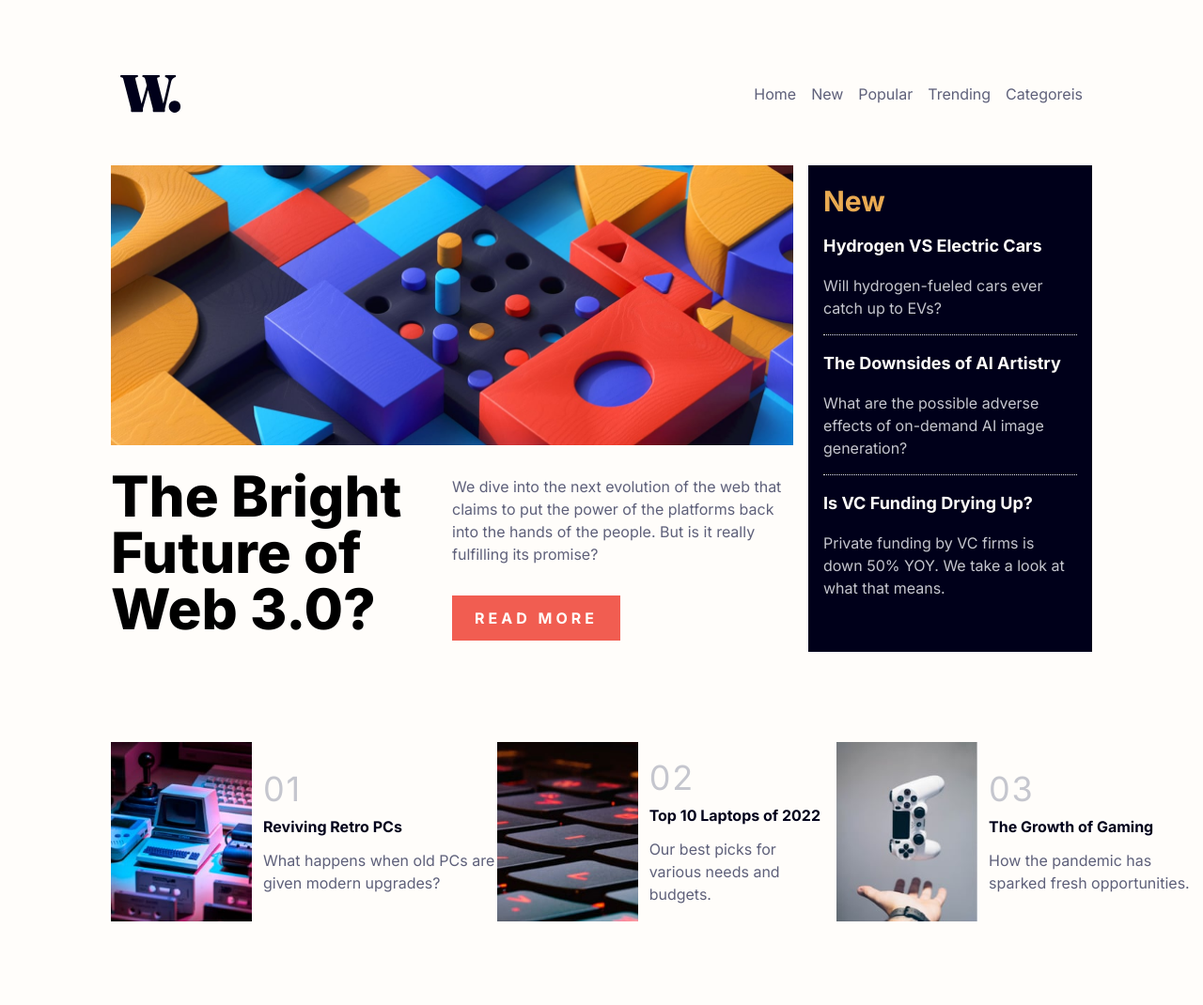
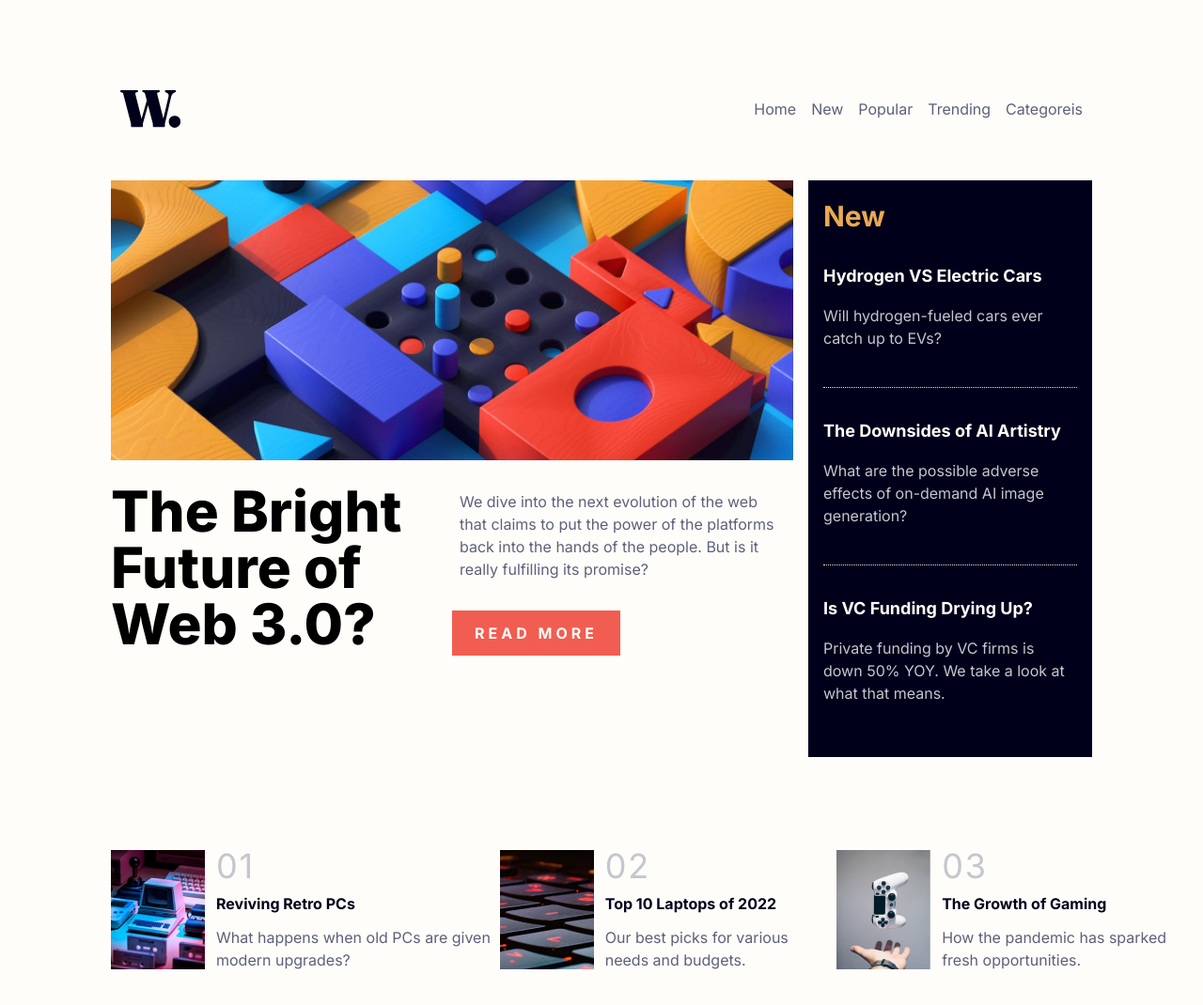
Before and after one commit to AhmaadAlharbi/News-homepage-FrontendChallenge, a website: page index.html in a window 1280 px wide. Shown: the whole page at 94% size. Drawn offline with nearby package versions, Linux system fonts and the light colour scheme.

Commit message:
update ui

```diff
--- a/index.html
+++ b/index.html
@@ -20,11 +20,11 @@
     <title>News</title>
   </head>
   <body class="bg-AlmostWhite font-Inter">
-    <main class="mt-20 pb-20">
+    <main class="mt-24 pb-20">
       <nav class="flex justify-between mb-14 items-center px-10 md:px-32">
         <img src="./images/logo.svg" alt="" />
         <ul
-          class="hidden md:flex justify-around items-center space-x-4 text-Gunmetal"
+          class="hidden md:flex justify-around items-center text-md space-x-4 text-Gunmetal"
         >
           <li>
             <div class="group">
@@ -65,7 +65,7 @@
         id="mobileNav"
         class="hidden animate__animated animate__backInRight animate__faster z-20 absolute top-0 shadow-xl left-[40%] h-full w-full bg-AlmostWhite"
       >
-        <ul class="flex flex-col space-y-3 mt-10 px-10">
+        <ul class="flex flex-col space-y-8 mt-10 px-10">
           <img
             id="close-icon"
             class="self-center cursor-pointer"
@@ -124,14 +124,14 @@
               alt=""
             />
             <img class="md:hidden" src="images/image-web-3-mobile.jpg" alt="" />
-            <div class="flex flex-col md:flex-row text-left mt-6">
+            <div class="flex flex-col md:flex-row text-left mt-6 w-max-sm">
               <h1
                 class="flex-1 text-5xl md:text-6xl font-Inter font-extrabold max-w-sm leading-snug"
               >
                 The Bright Future of Web 3.0?
               </h1>
               <div class="flex-1 md:col-start-6">
-                <p class="text-Gunmetal leading-normal w-max-2xl my-2">
+                <p class="text-Gunmetal leading-normal my-2 px-2">
                   We dive into the next evolution of the web that claims to put
                   the power of the platforms back into the hands of the people.
                   But is it really fulfilling its promise?
@@ -148,7 +148,7 @@
           <div class="bg-DarkSpaceBlue text-Yellow md:col-span-3 pr-4">
             <div class="ml-4 mt-5">
               <h1 class="font-bold text-3xl">New</h1>
-              <div class="my-4 border-b border-dotted pb-4">
+              <div class="my-4 border-b border-dotted pb-10 mt-8">
                 <h2 class="text-AlmostWhite font-bold text-lg">
                   Hydrogen VS Electric Cars
                 </h2>
@@ -156,7 +156,7 @@
                   Will hydrogen-fueled cars ever catch up to EVs?
                 </p>
               </div>
-              <div class="my-4 border-b border-dotted pb-4">
+              <div class="my-4 border-b border-dotted pb-10 mt-8">
                 <h2 class="text-AlmostWhite font-bold text-lg">
                   The Downsides of AI Artistry
                 </h2>
@@ -165,7 +165,7 @@
                   generation?
                 </p>
               </div>
-              <div class="my-4">
+              <div class="my-4 pb-10 mt-8">
                 <h2 class="text-AlmostWhite font-bold text-lg">
                   Is VC Funding Drying Up?
                 </h2>
@@ -183,7 +183,7 @@
             >
               <div class="flex items-center space-x-3">
                 <img
-                  class="w-[150px]"
+                  class="w-[100px] h-[127px]"
                   src="images/image-retro-pcs.jpg"
                   alt=""
                 />
@@ -201,7 +201,7 @@
               </div>
               <div class="flex items-center space-x-3 mr-3">
                 <img
-                  class="w-[150px]"
+                  class="w-[100px] h-[127px]"
                   src="images/image-top-laptops.jpg"
                   alt=""
                 />
@@ -219,7 +219,7 @@
               </div>
               <div class="flex justify-around items-center space-x-3">
                 <img
-                  class="w-[150px]"
+                  class="w-[100px] h-[127px]"
                   src="images/image-gaming-growth.jpg"
                   alt=""
                 />
```
Also changed, not shown: css/style.css.
